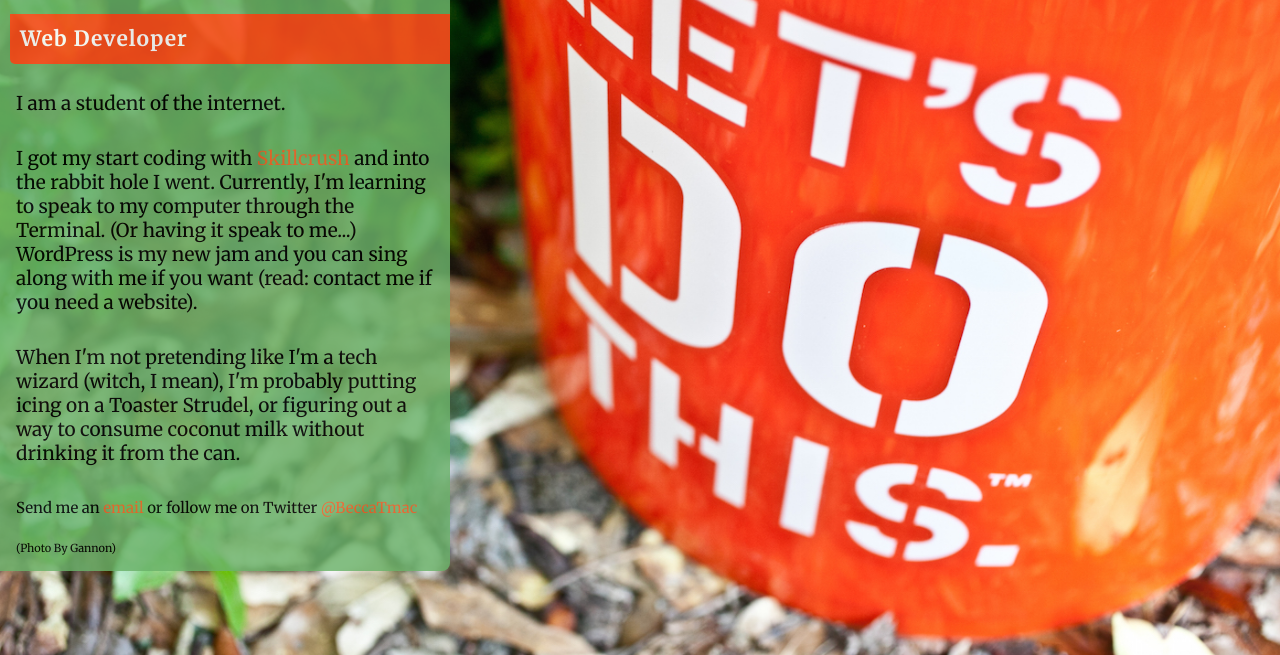
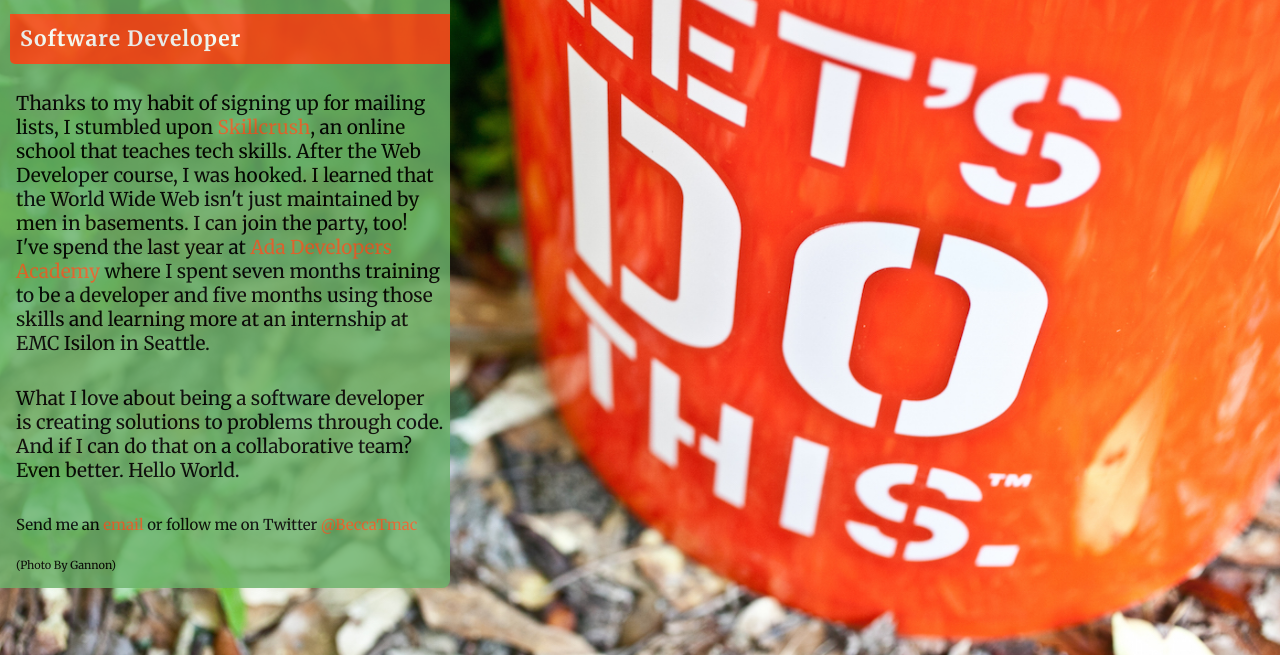
Before and after one commit to rmtolmach/rmtolmach.github.io, a plain HTML site: page index.html in a window 1280 px wide. Shown: the part 145-800 px from the top of the page. Drawn offline with nearby package versions, Linux system fonts and the light colour scheme; a web font is replaced by a local one.

Commit message:
some updates to text

```diff
--- a/index.html
+++ b/index.html
@@ -13,11 +13,11 @@
   <div class="container">
     <h1>Rebecca Tolmach</h1>
 
-    <h3>Web Developer</h3>
+    <h3>Software Developer</h3>
 
-	<p> I am a student of the internet. </p>
-    <p> I got my start coding with<a href="http://www.skillcrush.com"> Skillcrush</a> and into the rabbit hole I went. Currently, I'm learning to speak to my computer through the Terminal. (Or having it speak to me...) WordPress is my new jam and you can sing along with me if you want (read: contact me if you need a website). </p>
-    <p> When I'm not pretending like I'm a tech wizard (witch, I mean), I'm probably putting icing on a Toaster Strudel, or figuring out a way to consume coconut milk without drinking it from the can. </p>
+    <p>Thanks to my habit of signing up for mailing lists, I stumbled upon<a href="http://www.skillcrush.com"> Skillcrush</a>, an online school that teaches tech skills. After the Web Developer course, I was hooked. I learned that the World Wide Web isn't just maintained by men in basements. I can join the party, too! I've spend the last year at<a href="http://adadevelopersacademy.org/"> Ada Developers Academy</a> where I spent seven months training to be a developer and five months using those skills and learning more at an internship at EMC Isilon in Seattle.</p>
+
+    <p>What I love about being a software developer is creating solutions to problems through code. And if I can do that on a collaborative team? Even better. Hello World.</p>
     <p class="social"> Send me an <a href="mailto:rmtolmach@gmail.com">email</a> or follow me on Twitter <a href="https://twitter.com/BeccaTmac"> @BeccaTmac</a></p>
     <p class="annie"> <a href="http://photobygannon.com/"> (Photo By Gannon)</a></p>
     </div>
```
